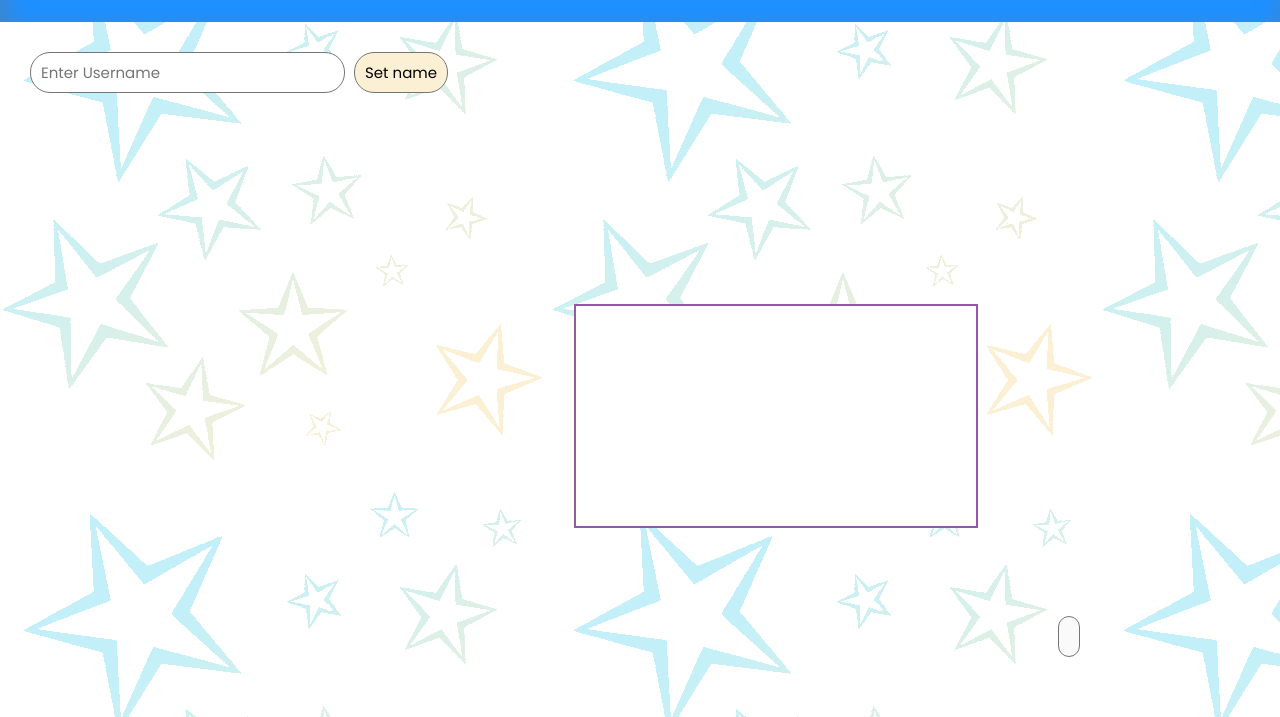
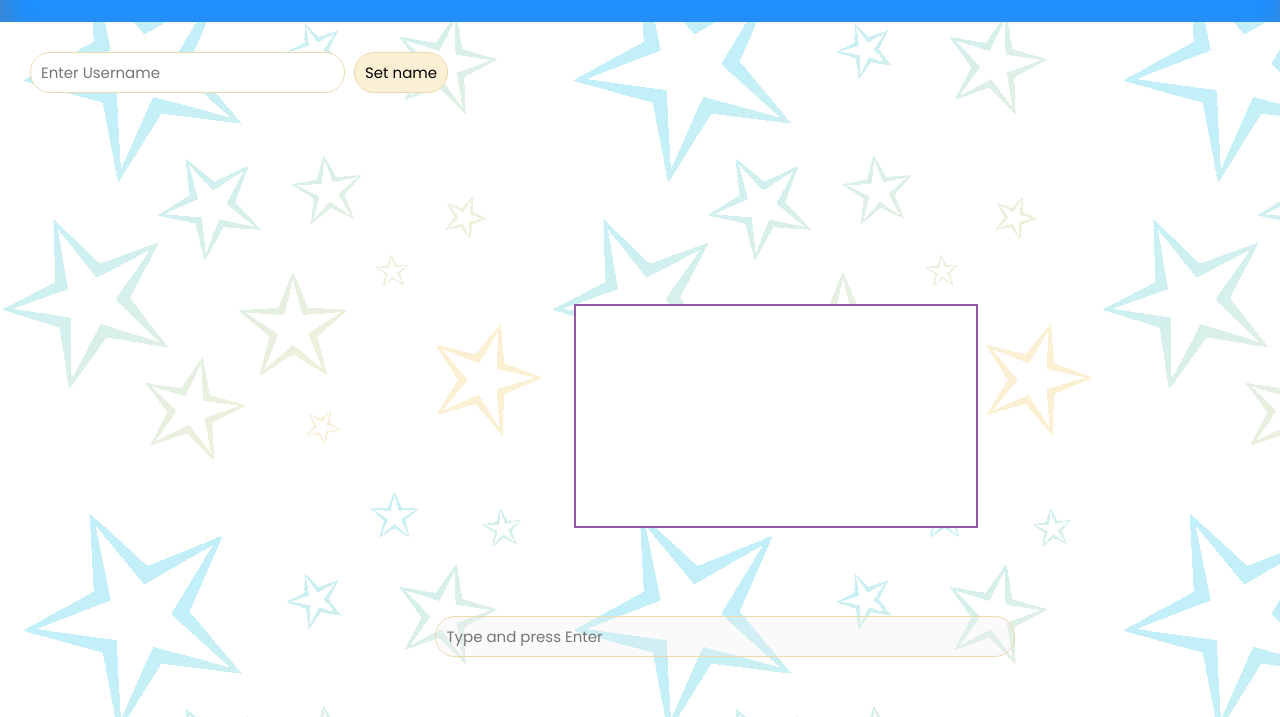
Before and after one commit to TsukiFlower/Chat-with-canvas, a website: page public/index.html in a window 1280 px wide. Shown: the part 83-800 px from the top of the page. Drawn offline with Linux system fonts and the light colour scheme.

Commit message:
small fix
- border color.
- inputText width.

```diff
--- a/public/style.css
+++ b/public/style.css
@@ -59,7 +59,7 @@ h2 {
 }
 
 input, button{
-    border:1px solid rgb(117, 117, 117);
+    border: 1px solid #ebdaae;
     padding: 8px 10px 8px 10px;
     border-radius:20px;
 }
@@ -76,8 +76,8 @@ button:hover {
 #inputText {
     position: fixed;
     bottom: 60px;
-    left: 28cm;
     right: 7cm;
+    width: 580px;
 }
 
 
```
